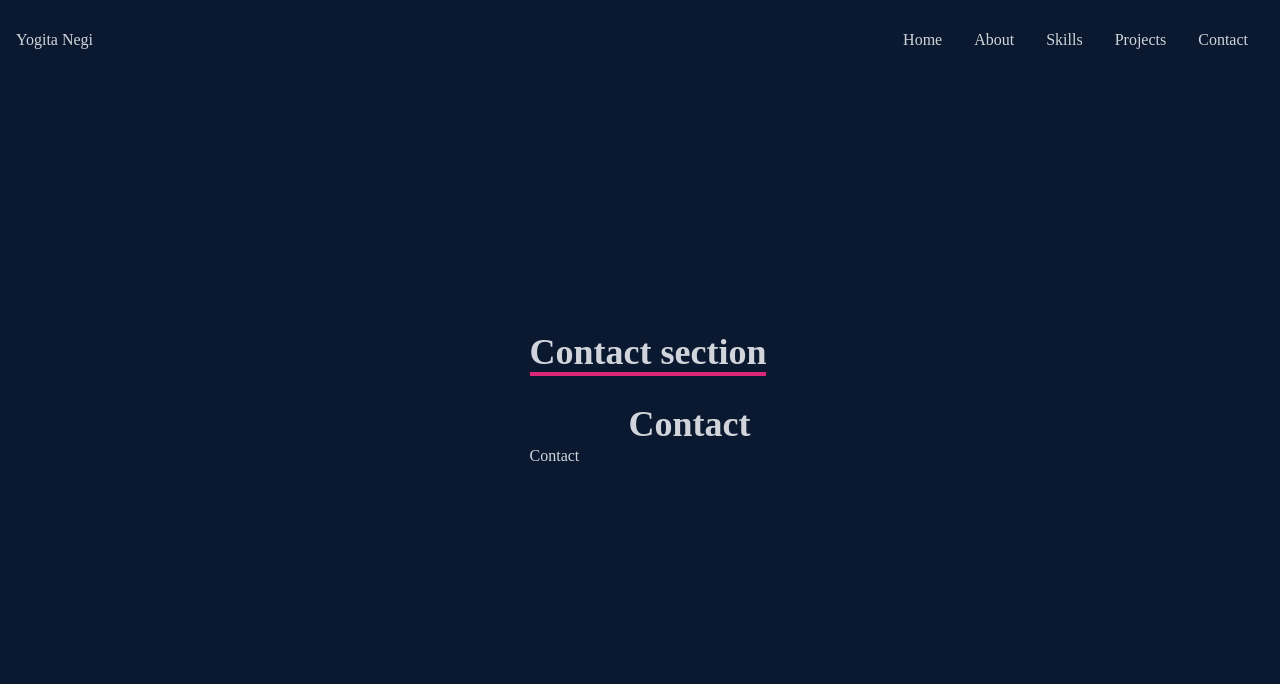
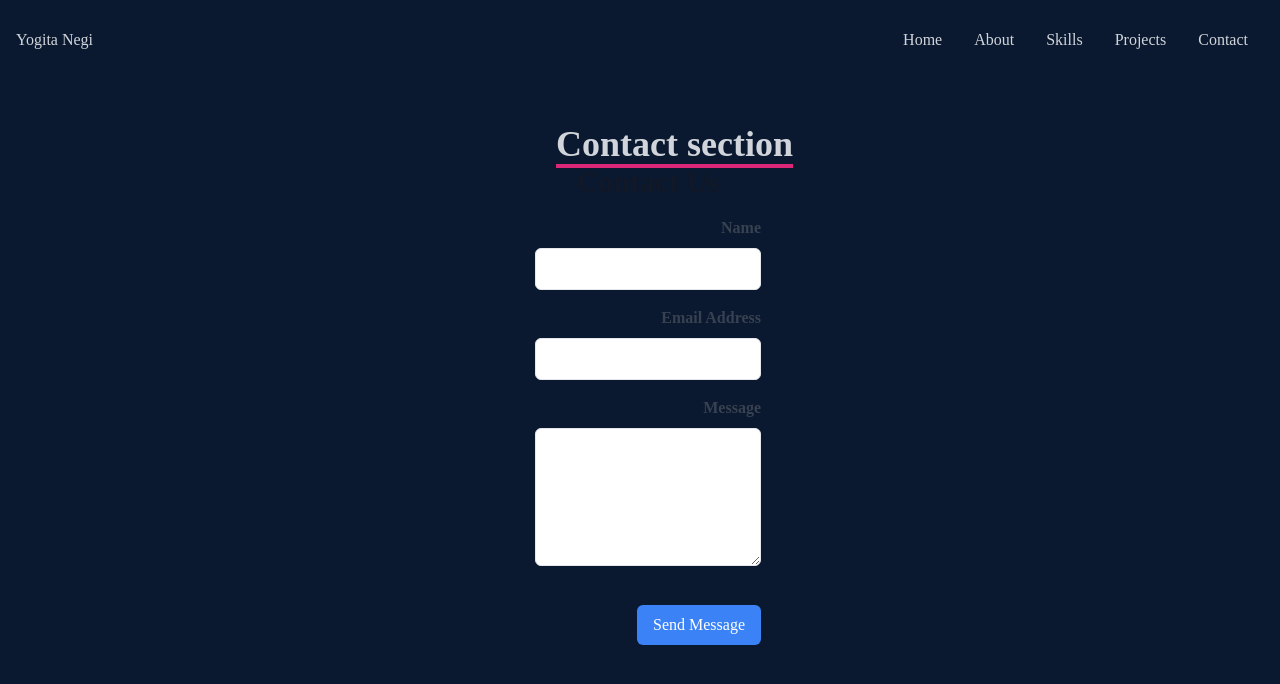
Before and after one commit to yogi-88/React-portfolio, a React (Create React App) app in the folder my-portfolio/: page /contact in a window 1280 px wide. Shown: the top 684 px of the page. Built offline with nearby package versions, Linux system fonts and the light colour scheme.

Commit message:
Added Contact form on contact section

```diff
--- a/my-portfolio/src/pages/Contact.js
+++ b/my-portfolio/src/pages/Contact.js
@@ -1,31 +1,97 @@
-import React from 'react'
+import React, { useState } from "react";
 
-const Projects = () => {
+const Contact = () => {
+  const [name, setName] = useState("");
+  const [email, setEmail] = useState("");
+  const [message, setMessage] = useState("");
+
+  const handleSubmit = (e) => {
+    e.preventDefault();
+    console.log("Name:", name);
+    console.log("Email:", email);
+    console.log("Message:", message);
+  };
   return (
-      <div name='about' className='w-full h-screen bg-[#0a192f] text-gray-300'>
-          <div className='flex flex-col justify-center items-center w-full h-full'>
-              <div className='max-w-[1000px] w-full-grid grid-cols-2 gap-8'>
-                <div className='sm:text-right pb-8 pl-4'>
-                      <p className='text-4xl font-bold inline border-b-4 border-pink-600'>
+    <div className="w-full h-screen bg-[#0a192f] text-gray-300">
+      <div className="flex flex-col justify-center items-center w-full h-full">
+        <div className="max-w-[1000px] w-full-grid grid-cols-2 gap-8">
+          <div className="sm:text-right pb-8 pl-4">
+            <p className="text-4xl font-bold inline border-b-4 border-pink-600">
               Contact section
             </p>
+            <div className="max-w-7xl mx-auto px-4 sm:px-6 lg:px-8">
+              <div className="max-w-lg mx-auto">
+                <h2 className="text-center text-3xl font-bold text-gray-900 mb-4">
+                  Contact Us
+                </h2>
+                <form onSubmit={handleSubmit}>
+                  <div className="mt-4">
+                    <label
+                      htmlFor="name"
+                      className="block text-gray-700 font-bold mb-2"
+                    >
+                      Name
+                    </label>
+                    <input
+                      type="text"
+                      name="name"
+                      id="name"
+                      value={name}
+                      onChange={(e) => setName(e.target.value)}
+                      className="w-full px-3 py-2 border rounded-md text-gray-700"
+                      required
+                    />
                   </div>
-                <div></div>
-                <div className='max-w-[1000px] w-full-grid sm:grid-cols-2 gap-8 px-4'>
-                    <div className='sm:text-right text-4xl font-bold'>
-                        <p>Contact</p>
+                  <div className="mt-4">
+                    <label
+                      htmlFor="email"
+                      className="block text-gray-700 font-bold mb-2"
+                    >
+                      Email Address
+                    </label>
+                    <input
+                      type="email"
+                      name="email"
+                      id="email"
+                      value={email}
+                      onChange={(e) => setEmail(e.target.value)}
+                      className="w-full px-3 py-2 border rounded-md text-gray-700"
+                      required
+                    />
                   </div>
-                    <div>
-                        <p>Contact</p>
+                  <div className="mt-4">
+                    <label
+                      htmlFor="message"
+                      className="block text-gray-700 font-bold mb-2"
+                    >
+                      Message
+                    </label>
+                    <textarea
+                      name="message"
+                      id="message"
+                      value={message}
+                      onChange={(e) => setMessage(e.target.value)}
+                      rows="5"
+                      className="w-full px-3 py-2 border rounded-md text-gray-700"
+                      required
+                    ></textarea>
+                  </div>
+                  <div className="mt-8">
+                    <button
+                      type="submit"
+                      className="bg-blue-500 text-white px-4 py-2 rounded-md hover:bg-blue-600 transition-colors duration-300"
+                    >
+                      Send Message
+                    </button>
+                  </div>
+                </form>
               </div>
             </div>
-
-
-              </div>
-
           </div>
         </div>
-  )
-}
+      </div>
+    </div>
+  );
+};
 
-export default Projects;
+export default Contact;
```
Lines whose indentation alone changed are shown as unchanged.
